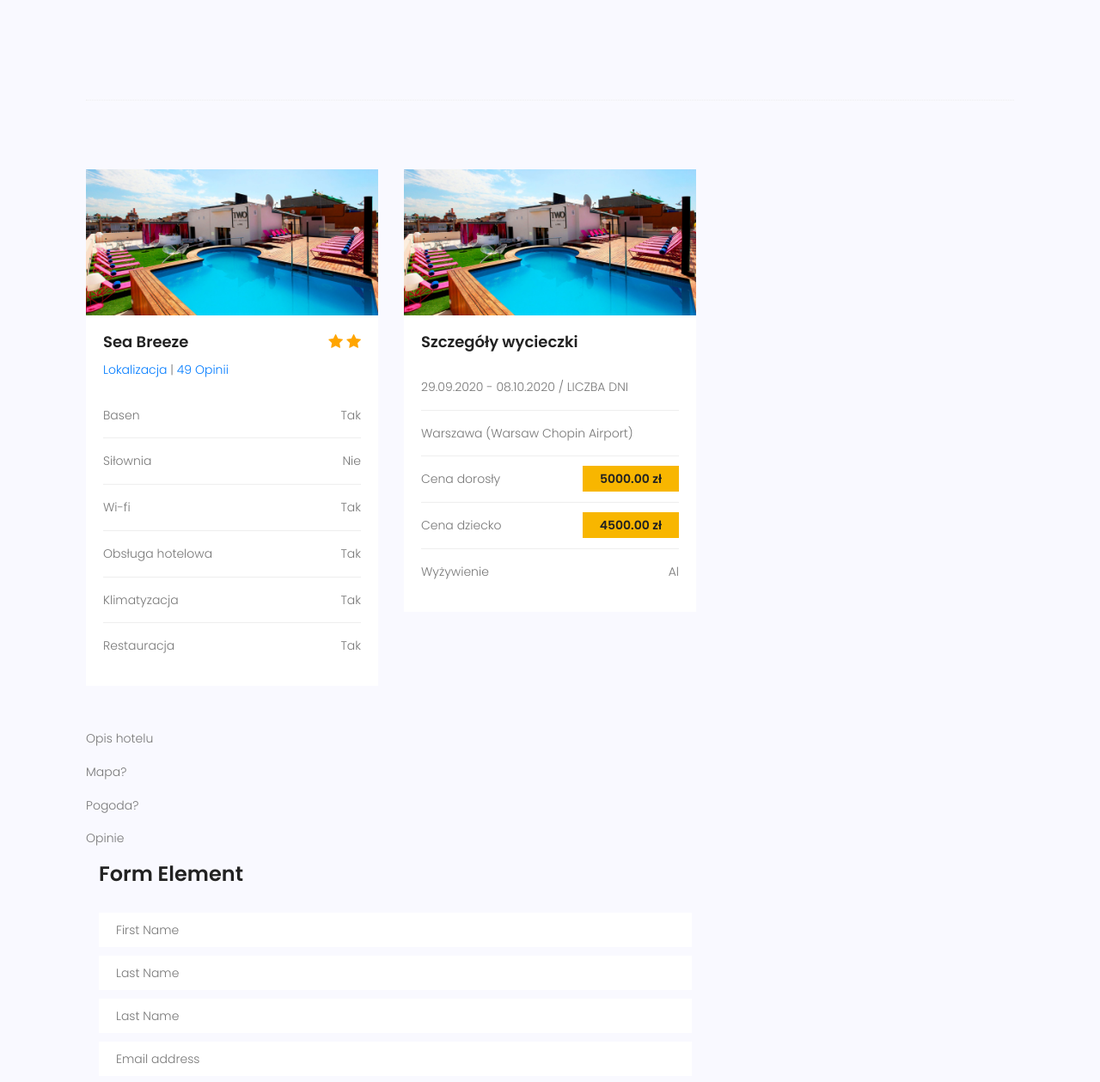
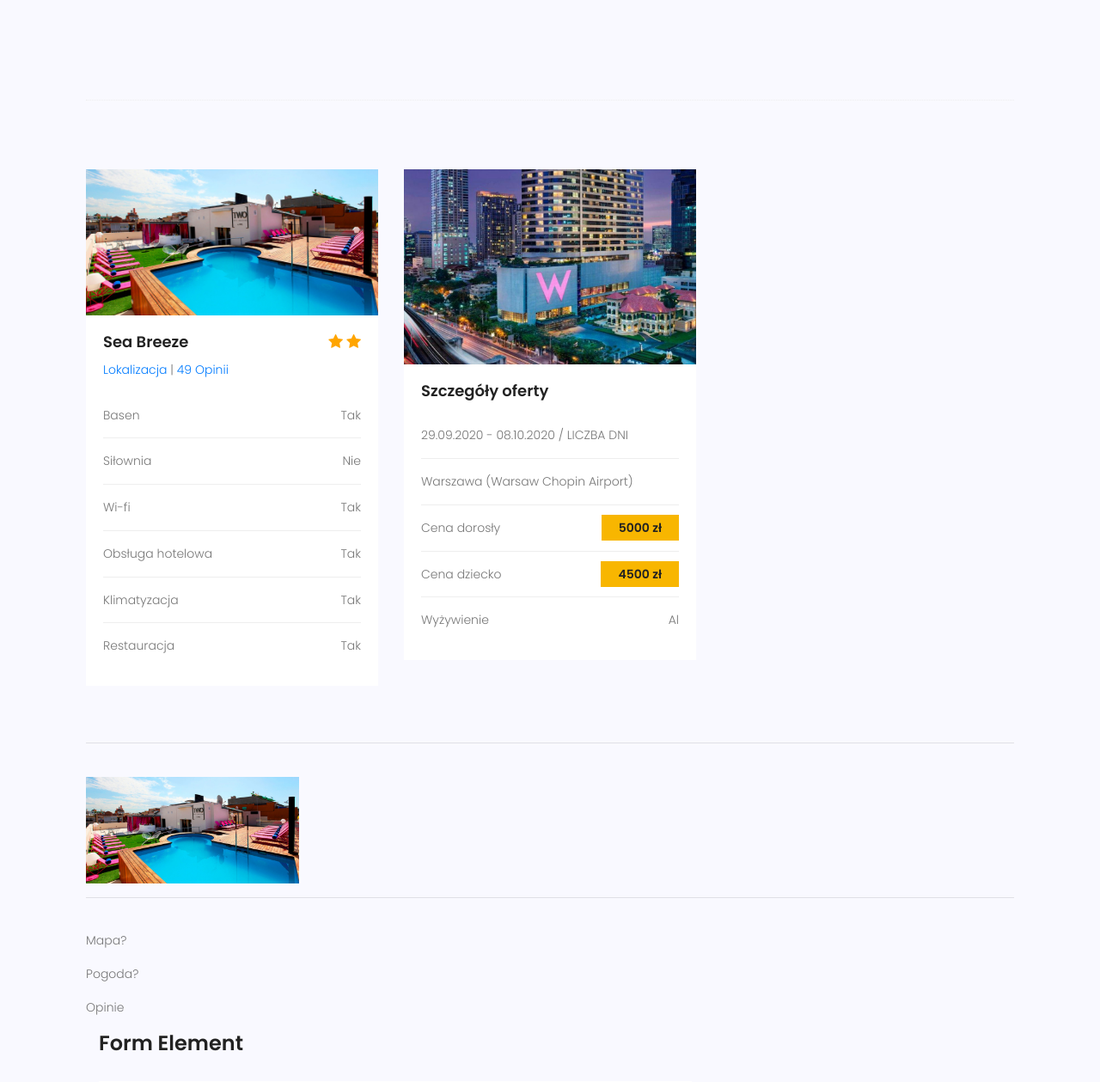
Before and after one commit to darek-k/DjangoTravelAgency, a Django app: page /core/trip_details/4/ in a window 1280 px wide. Shown: the part 344-1603 px from the top of the page at 86% size. Run offline with Django 3.2, Linux system fonts and the light colour scheme; data comes from the database, SQL or seed files in the repository; both versions use the stored data as it was after the commit; style sheets or scripts are compiled from the project's sources; some libraries are stand-ins or nearby versions.

Commit message:
add trip description

```diff
--- a/config/core/models.py
+++ b/config/core/models.py
@@ -58,7 +58,7 @@
 class Hotel(models.Model):
     name = models.CharField(max_length=100)
     stars = models.IntegerField(choices=STARS_CHOICES, default=1)
-    description = models.TextField(max_length=1000, null=True, blank=True)
+    description = models.TextField(max_length=2000, null=True, blank=True)
     city = models.ForeignKey(City, on_delete=models.CASCADE, related_name='hotels')
     location = models.CharField(default='', max_length=500, null=True)
     swimming_pool = models.CharField(choices=BOOL_OPTIONS, default='Nie', max_length=10)
@@ -102,8 +102,8 @@
     # duration = return_date-arrival_date
 
     catering_option = models.CharField(choices=CATERING_OPTIONS, max_length=20)
-    price_for_adult = models.DecimalField(decimal_places=2, max_digits=6)
-    price_for_child = models.DecimalField(decimal_places=2, max_digits=6)
+    price_for_adult = models.DecimalField(decimal_places=0, max_digits=6)
+    price_for_child = models.DecimalField(decimal_places=0, max_digits=6)
     promoted = models.BooleanField(default=False)
     adults_number = models.IntegerField(default=0)
     kids_number = models.IntegerField(default=0)
--- a/config/core/templates/core/trip_details.html
+++ b/config/core/templates/core/trip_details.html
@@ -170,11 +170,11 @@
                         <div class="col-lg-4">
                             <div class="single-destinations">
                                 <div class="thumb">
-                                    <img class='img-fluid' src="{{ trip.arrival_hotel.hotel_image.url }}" alt="">
+                                    <img class='img-fluid' src="{{ trip.arrival_city.city_image.url }}" alt="">
                                 </div>
                                 <div class="details">
                                     <h4 class="d-flex justify-content-between">
-                                        <span>Szczegóły wycieczki</span>
+                                        <span>Szczegóły oferty</span>
                                     </h4>
 
                                     <ul class="package-list">
@@ -198,15 +198,23 @@
                                             <span>Wyżywienie</span>
                                             <span title="{{ trip.catering_option }}">{{ trip.catering_option }}</span>
                                         </li>
-
                                     </ul>
                                 </div>
                             </div>
                         </div>
                     </div>
                 </div>
+<hr><br>
+                <div class="row">
+                    <div class="col-md-3">
+                        <img src="{{ trip.arrival_hotel.hotel_image.url }}" alt="" class="img-fluid">
+                    </div>
+                    <div class="col-md-9 mt-sm-20 left-align-p">
+                        <p>{{ trip.arrival_hotel.description }}</p>
+                    </div>
+                </div>
+<hr><br>
 
-                <p> Opis hotelu</p>
                 <p> Mapa? </p>
                 <p> Pogoda? </p>
                 <p> Opinie </p>
```
Also changed, not shown: config/db.sqlite3.
